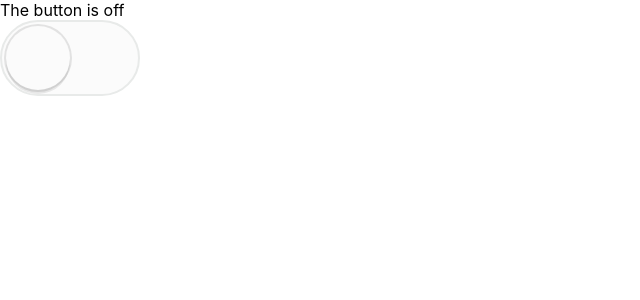
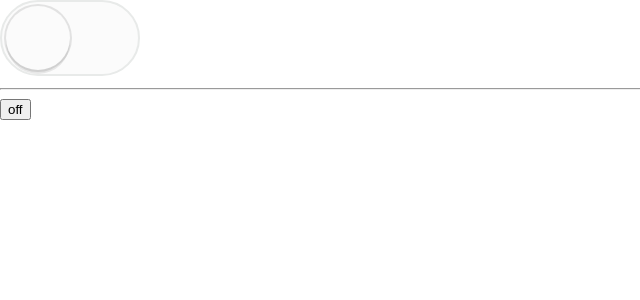
Before and after one commit to Kaycodes11/react-patterns, a React (Create React App) app: page / in a window 1280 px wide. Shown: the top 300 px of the page, without its empty margins (0-640 px from the left). Built offline with nearby package versions, Linux system fonts and the light colour scheme.

Commit message:
prop collections and getter added

```diff
--- /dev/null
+++ b/src/App3.tsx
@@ -0,0 +1,32 @@
+import * as React from 'react';
+import {Switch} from "./exercise-related/switch";
+
+// Prop collections and getters
+
+function useToggle() {
+    const [on, setOn] = React.useState(false);
+    const toggle = () => setOn(!on);
+    return {
+        on, toggle, 'togglerProps': {
+            'aria-pressed': on,
+            onClick: toggle
+        }
+    }
+}
+
+function App() {
+    const {on, togglerProps} = useToggle();
+    return (
+        <div>
+            <Switch on={on} {...togglerProps} />
+            <hr/>
+            <button aria-label="custom-button" {...togglerProps}
+                    onClick={() => {
+                        console.info('button clicked');
+                        togglerProps.onClick();
+                    }}> {on ? "on" : "off"}</button>
+        </div>
+    )
+}
+
+export default App;
--- a/src/exercise-related/switch.tsx
+++ b/src/exercise-related/switch.tsx
@@ -3,14 +3,16 @@ import * as React from 'react'
 import {symlink} from "fs";
 
 
-const noop = () => {}
-type AriaLabel = { "ariaLabel"?: string }
-type Props = { on: boolean,  toggle: () => void, className?: string, onClick: () => void } & AriaLabel;
+const noop = () => {
+}
+type AriaLabel = { "ariaLabel"?: string };
+type Props = { on: boolean, toggle?: () => void, className?: string, onClick?: () => void } & AriaLabel;
+type PropsA= { 'aria-pressed'?: boolean } & Props;
+
 type State = {}
 
-class Switch extends React.Component<Props, State> {
+class Switch extends React.Component<PropsA, State> {
     render() {
-
         const {
             on,
             className: className = '',
--- a/src/index.tsx
+++ b/src/index.tsx
@@ -1,7 +1,7 @@
 import React from "react";
 import ReactDOM from "react-dom/client";
 import "./index.css";
-import App from "./App2";
+import App from "./App3";
 import reportWebVitals from "./reportWebVitals";
 
 const rootElement = document.getElementById('root');
```
